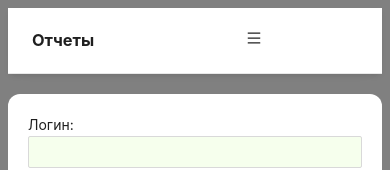
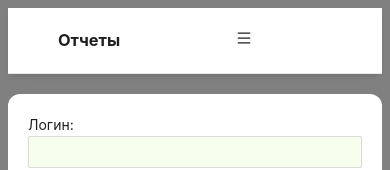
Before and after one commit to mpdocs/mpdocs-frontend, a Next.js app: page /auth in a window 390 px wide. Shown: the top 170 px of the page. Built offline with nearby package versions, Linux system fonts and the light colour scheme.

Commit message:
feat: little ui changes

```diff
--- a/src/app/components/AuthForm/styles.module.scss
+++ b/src/app/components/AuthForm/styles.module.scss
@@ -7,6 +7,8 @@
   justify-content: center;
   align-items: center;
   gap: 1.5rem;
+  max-width: 30rem;
+  margin: auto;
 }
 
 .label {
--- a/src/app/components/Navbar/styles.module.scss
+++ b/src/app/components/Navbar/styles.module.scss
@@ -19,7 +19,6 @@
 .nav_header {
   background-color: white;
   border-bottom: 0;
-  padding: 0 4px 0 24px;
 }
 
 .logo {
@@ -48,6 +47,7 @@
 
 .navbar_menu .ant-menu-item {
   padding-bottom: 0;
+  padding-right: 0;
 }
 
 .navbar_menu .leftMenu {
@@ -72,6 +72,10 @@
   padding: 0;
 }
 
+.ant-menu-item {
+  padding-left: 0;
+}
+
 .ant-drawer-body .ant-menu-horizontal > .ant-menu-item,
 .ant-drawer-body .ant-menu-horizontal > .ant-menu-submenu {
   display: inline-block;
@@ -92,9 +96,13 @@
 }
 
 @media (max-width: 767px) {
+  .nav_header {
+    padding-right: 24px;
+  }
+
   .menuButton {
     display: block;
-    margin-right: 10px;
+    margin-right: 0;
   }
 
   .leftMenu,
```
Also changed, not shown: 1 other file (tests, documents, lock files or other folders).
